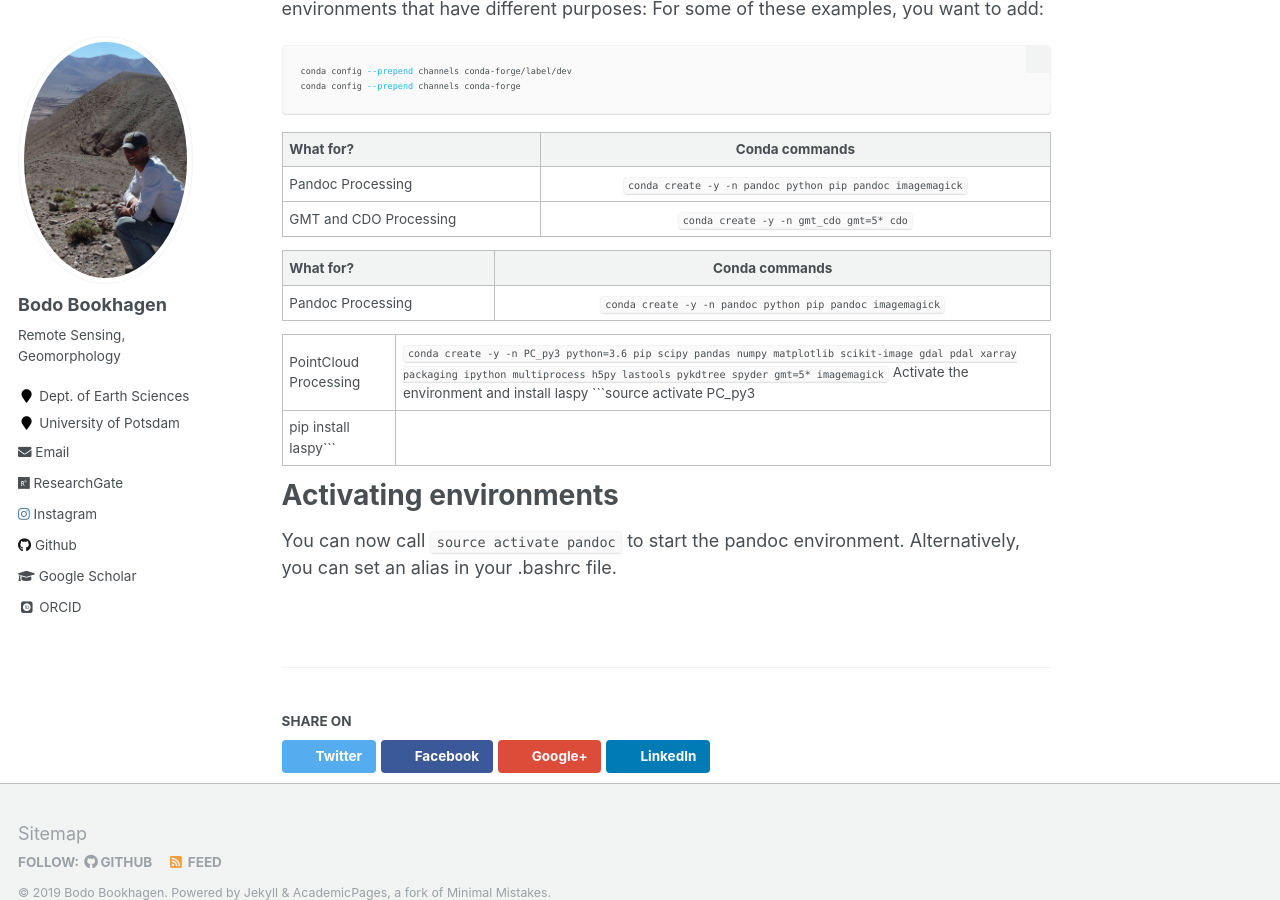
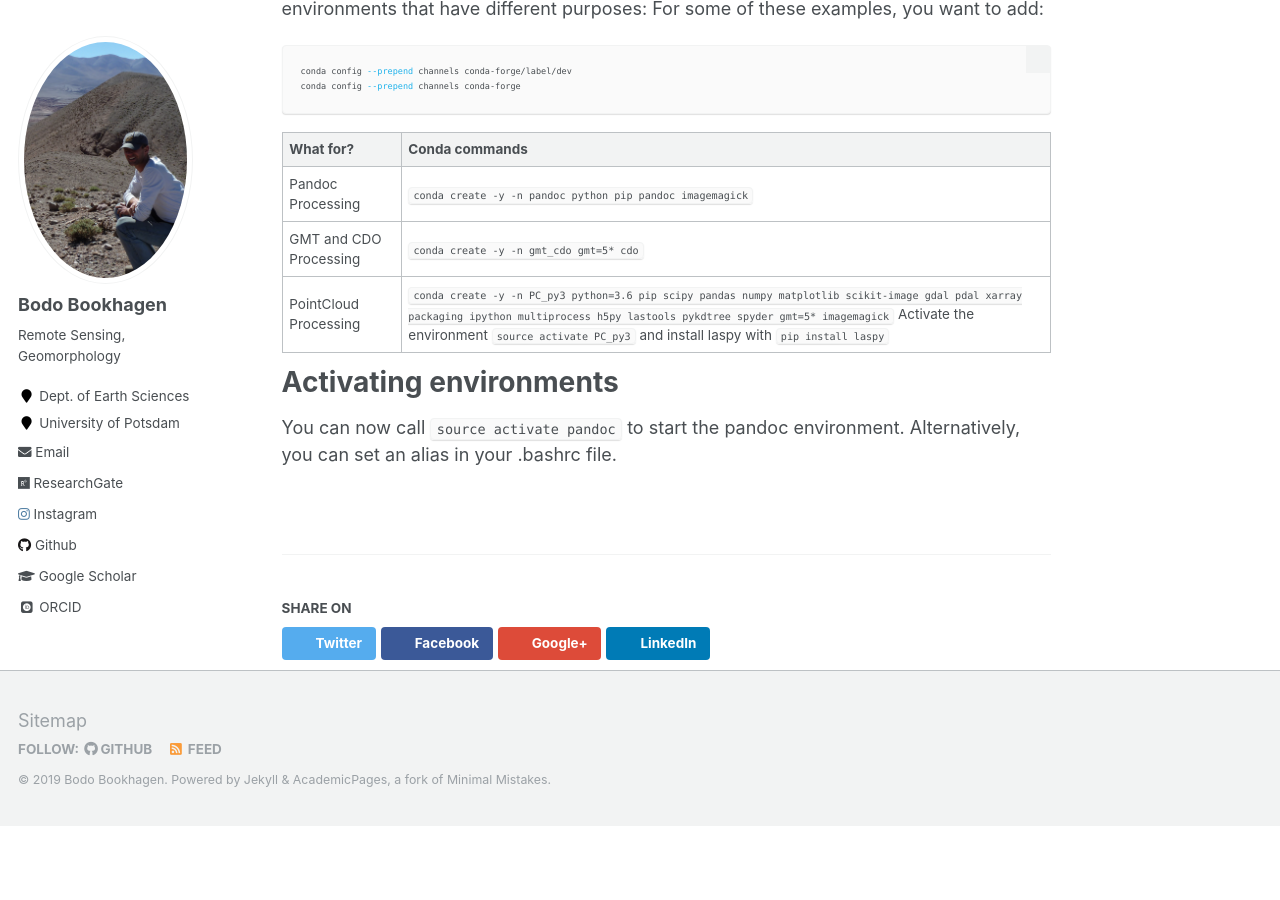
Before and after one commit to BodoBookhagen/BodoBookhagen.github.io, a Jekyll site: the page built from _posts/2018-12-26-conda-install.md, in a window 1280 px wide and 900 px high, scrolled down 958 px. Built offline with Jekyll 4.4.1, drawn with Linux system fonts in a browser that asks for light colours; some web fonts are replaced; after the commit the page ends 1784 px from its top, so only the background shows below that.

Commit message:
Jan-01 2019

````diff
--- a/_posts/2018-12-26-conda-install.md
+++ b/_posts/2018-12-26-conda-install.md
@@ -35,17 +35,10 @@ conda config --prepend channels conda-forge
 ```
 
 | What for? | Conda commands |
-|:----------|:--------------:|
+|:----------|:--------------|
 | Pandoc Processing | ```conda create -y -n pandoc python pip pandoc imagemagick``` |
 | GMT and CDO Processing | ```conda create -y -n gmt_cdo gmt=5* cdo ```  |
-
-
-| What for? | Conda commands|
-|:----------|:-------------:|
-| Pandoc Processing | `conda create -y -n pandoc python pip pandoc imagemagick`|
-
-|PointCloud Processing | ```conda create -y -n PC_py3 python=3.6 pip scipy pandas numpy matplotlib scikit-image gdal pdal xarray packaging ipython multiprocess h5py lastools pykdtree spyder gmt=5* imagemagick``` Activate the environment and install laspy ```source activate PC_py3
-	pip install laspy```|
+|PointCloud Processing | ```conda create -y -n PC_py3 python=3.6 pip scipy pandas numpy matplotlib scikit-image gdal pdal xarray packaging ipython multiprocess h5py lastools pykdtree spyder gmt=5* imagemagick``` Activate the environment ```source activate PC_py3``` and install laspy with ```pip install laspy```|
 
 
 # Activating environments
````
